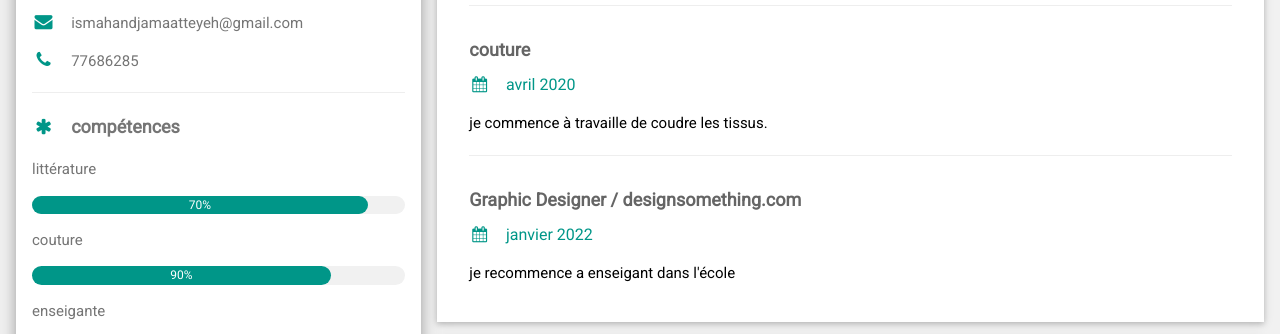
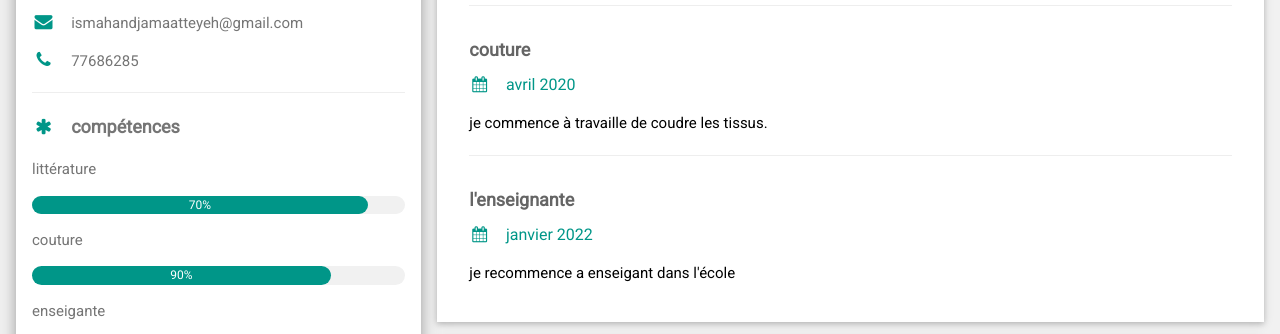
Before and after one commit to ismahandjama/ismahan-djama, a website: page index.html in a window 1280 px wide. Shown: the part 237-571 px from the top of the page. Drawn offline with nearby package versions, Linux system fonts and the light colour scheme.

Commit message:
le change

```diff
--- a/index.html
+++ b/index.html
@@ -92,7 +92,7 @@
           <hr>
         </div>
         <div class="w3-container">
-          <h5 class="w3-opacity"><b>Graphic Designer / designsomething.com</b></h5>
+          <h5 class="w3-opacity"><b>l'enseignante</b></h5>
           <h6 class="w3-text-teal"><i class="fa fa-calendar fa-fw w3-margin-right"></i>janvier 2022</h6>
           <p>je recommence a enseigant dans l'école</p><br>
         </div>
```
